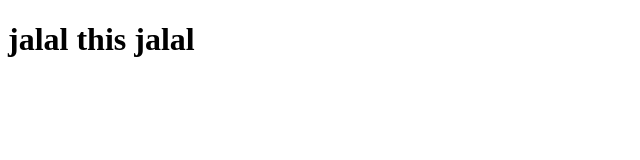
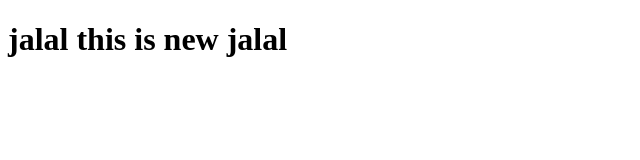
Before and after one commit to jalalkada323-arch/myproject, a plain HTML site: page index.html in a window 1280 px wide. Shown: the whole page, without its empty margins (0-640 px from the left). Drawn offline with Linux system fonts and the light colour scheme.

Commit message:
cheange is

```diff
--- a/index.html
+++ b/index.html
@@ -4,7 +4,7 @@
     <meta charset="UTF-8">
     <meta name="viewport" content="width=device-width, initial-scale=1.0">
     <title>Document</title>
-    <h1>jalal this jalal</h1>
+    <h1>jalal this is new jalal</h1>
 </head>
 <body>
 
```
